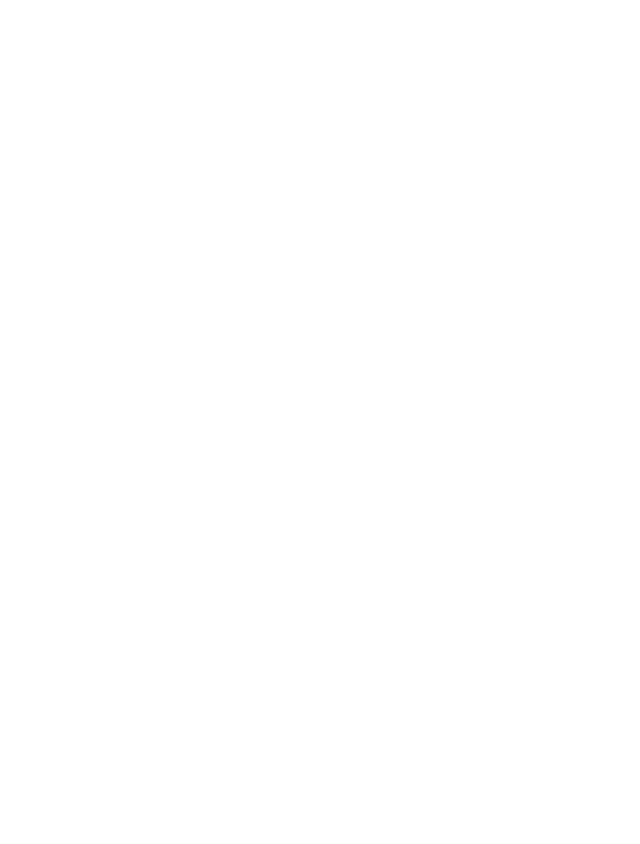
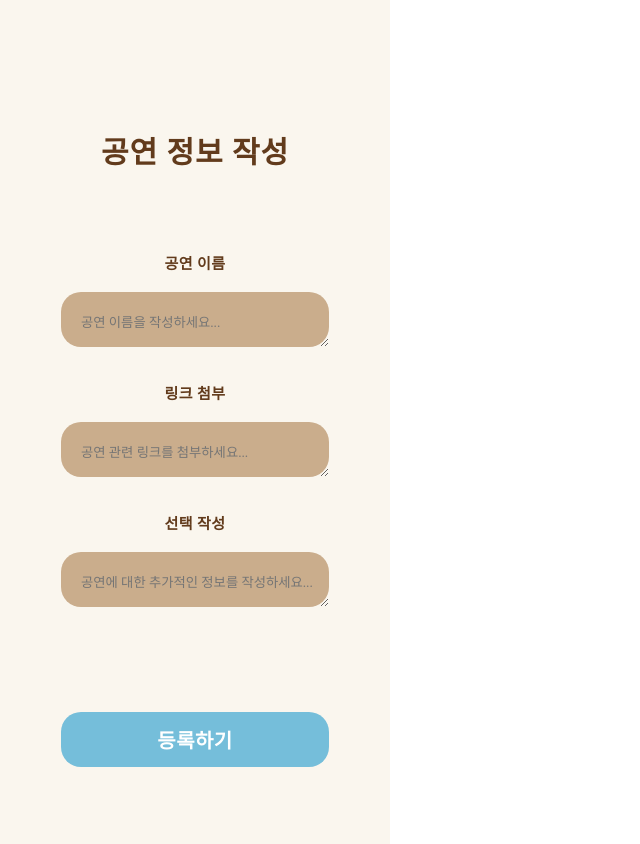
Before and after one commit to jeehyojeon/kukibox, a React (Create React App) app in the folder cookie/: page / in a window 1280 px wide. Before the commit this address had no page. Shown: the whole page, without its empty margins (0-640 px from the left). Before the commit the page ends 800 px from the top, so only its background shows below. Built offline with nearby package versions, Linux system fonts and the light colour scheme; a web font is replaced by a local one.

Commit message:
땜빵..

```diff
--- a/cookie/src/App.js
+++ b/cookie/src/App.js
@@ -18,6 +18,7 @@
       <AuthProvider>
         <BrowserRouter>
           <Routes>
+            <Route path="/" element={<MakerHomePage />} />
             <Route path="/auth/:boxId" element={<AuthPage />} />
             <Route path="/maker/intro" element={<MakerIntroPage />} />
             <Route path="/maker/" element={<MakerHomePage />} />
```
